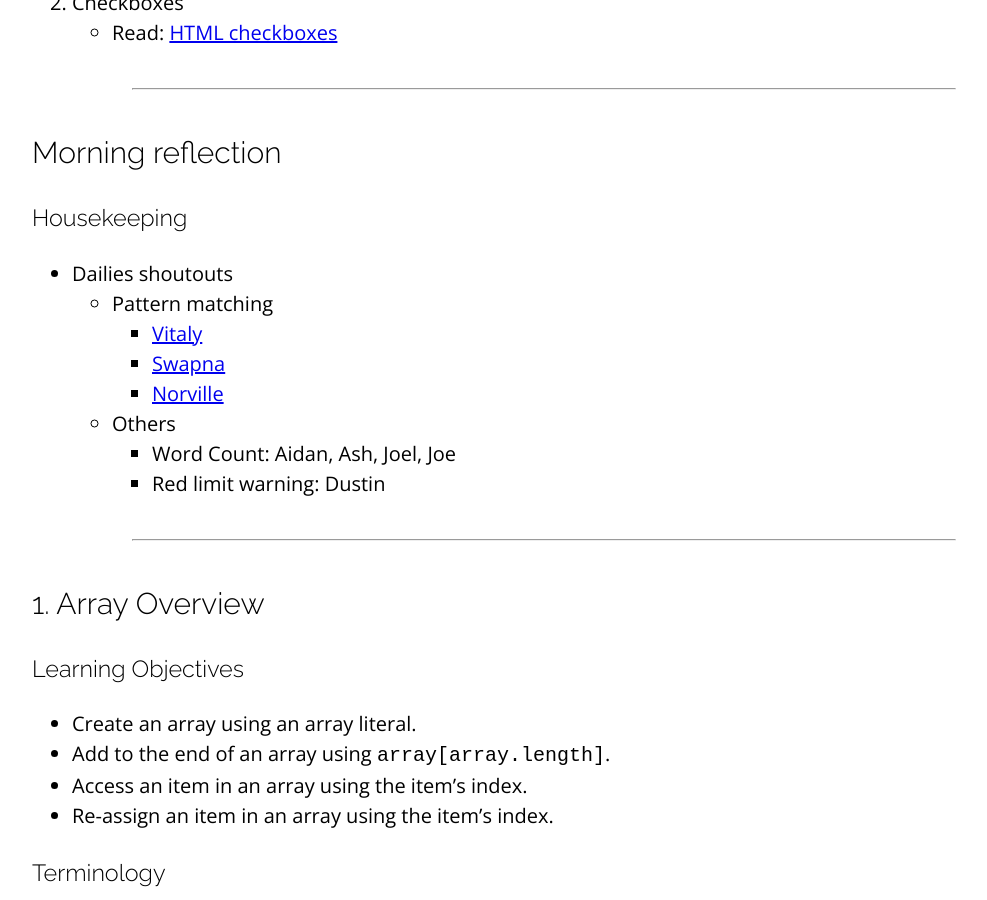
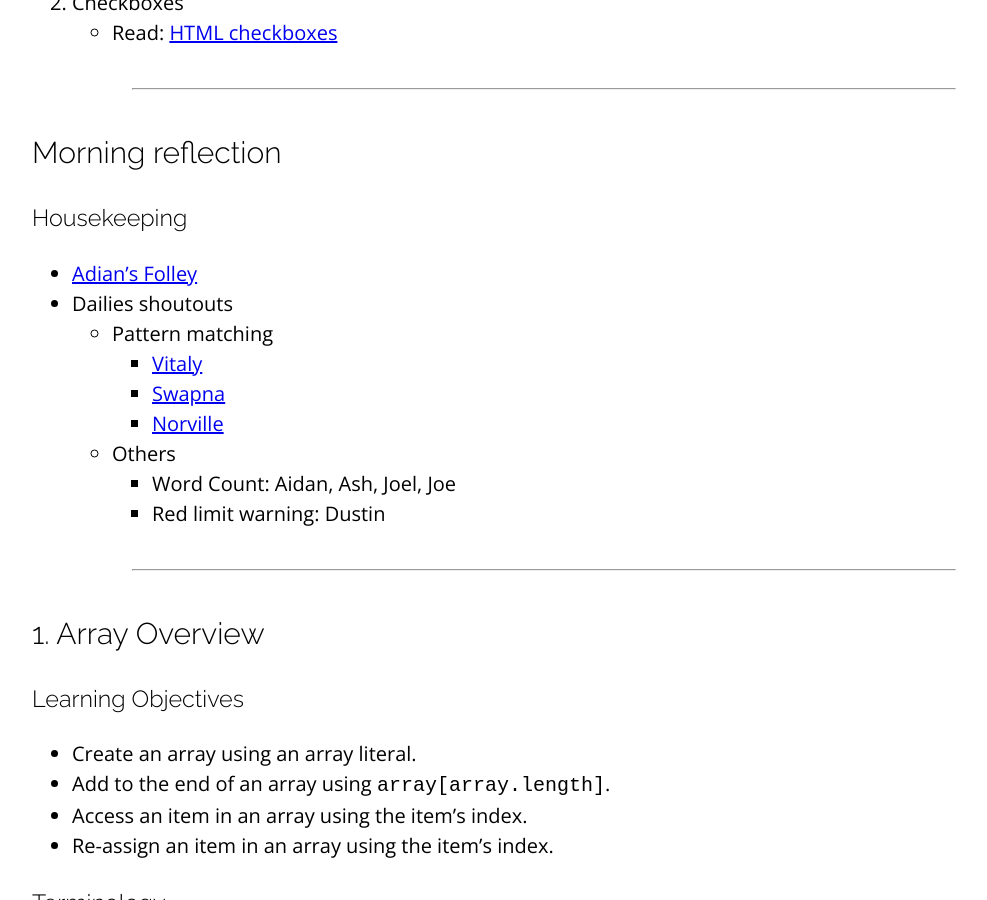
Before and after one commit to sait-wbdv/winter-2021, a Jekyll site: the page built from _posts/2021-02-17-array-fundamentals.md, in a window 1280 px wide and 900 px high, scrolled down 693 px. Shown: the whole window, without its empty margins (96-1083 px from the left). Built offline with Jekyll 4.4.1, drawn with Linux system fonts in a browser that asks for light colours; nearby versions of some CDN libraries.

Commit message:
added folley

```diff
--- a/_posts/2021-02-17-array-fundamentals.md
+++ b/_posts/2021-02-17-array-fundamentals.md
@@ -15,6 +15,7 @@ categories: cpnt262
 
 ## Morning reflection
 ### Housekeeping
+- [Adian's Folley](https://ca.indeed.com/viewjob?jk=f6e99de1af586f54&from=tp-serp&tk=1euo7a665osi6800)
 - Dailies shoutouts
     - Pattern matching
         - [Vitaly](https://codepen.io/gvitaly87/full/oNYWzQG)
```
